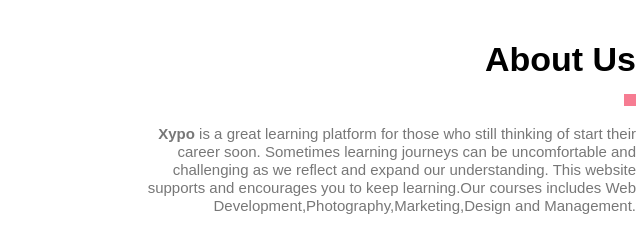
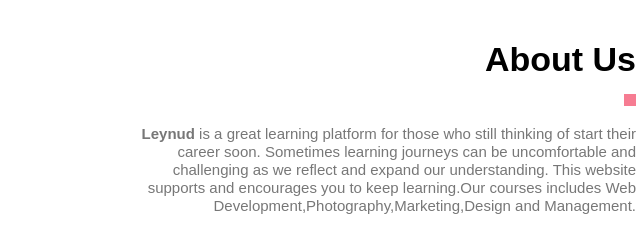
Before and after one commit to leynud/leynud.github.io, a plain HTML site: page index.html in a window 1280 px wide. Shown: the part 860-1100 px from the top of the page, 544-1184 px from the left. Drawn offline with Linux system fonts and the light colour scheme; some packages are replaced by stand-ins of ours; a script that the page names is missing.

Commit message:
Update index.html

```diff
--- a/index.html
+++ b/index.html
@@ -44,7 +44,7 @@
             <div class="about-text">
                 <h1>About Us</h1>
                 <span class="square"></span>
-                <p> <b>Xypo</b> is a great learning platform for those who still thinking of start their career soon.
+                <p> <b>Leynud</b> is a great learning platform for those who still thinking of start their career soon.
              Sometimes learning journeys can be uncomfortable and challenging as we reflect and expand our understanding. This website supports and encourages you to keep learning.Our courses includes Web Development,Photography,Marketing,Design and Management.</p><br><br>
 
                 <div class="line">
```
